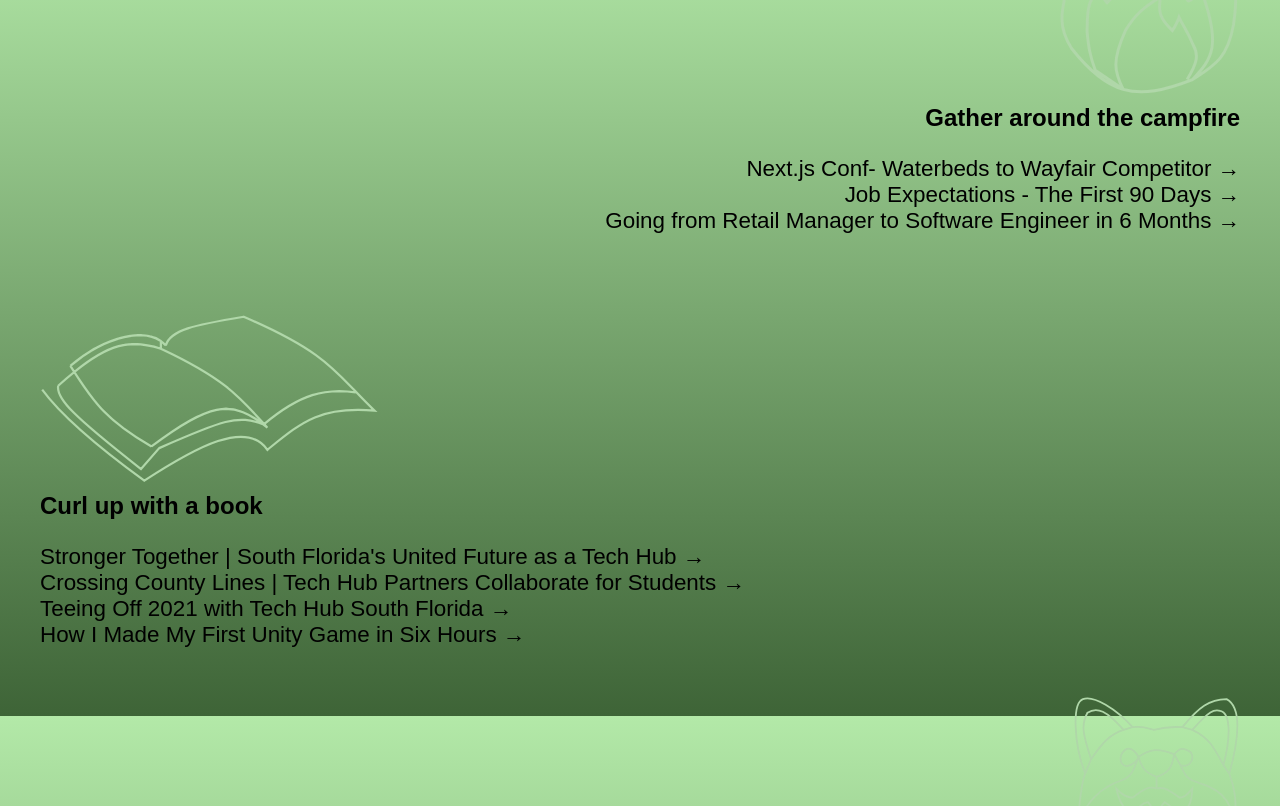
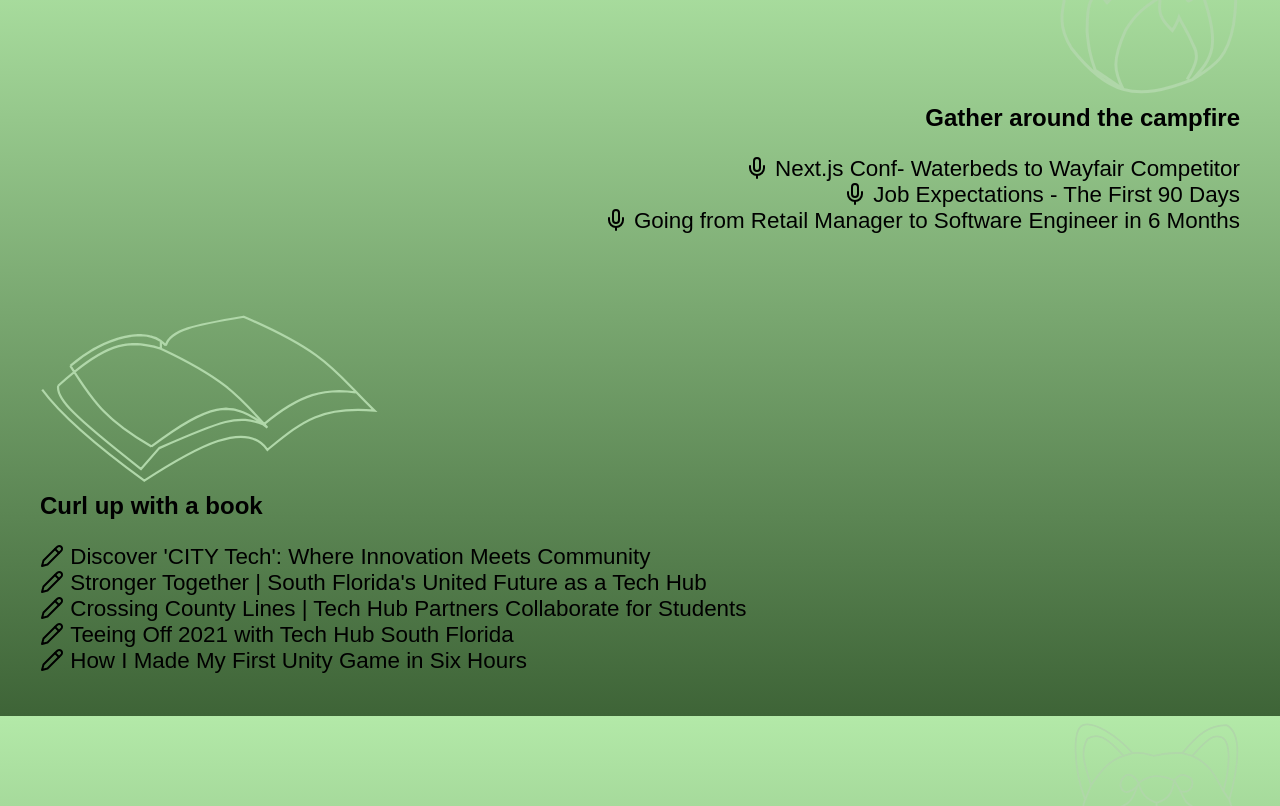
Before and after one commit to RebeccaBakels/rebeccabakels-portfolio, a Next.js app: page / in a window 1280 px wide. Shown: the part 884-1690 px from the top of the page. Built offline with nearby package versions, Linux system fonts and the light colour scheme.

Commit message:
svg to fix another day

```diff
--- a/components/Info.js
+++ b/components/Info.js
@@ -44,7 +44,23 @@ function Info() {
             target="_blank"
             rel="noopener noreferrer"
           >
-            Next.js Conf- Waterbeds to Wayfair Competitor &rarr;
+            <svg
+              xmlns="http://www.w3.org/2000/svg"
+              width="24"
+              height="24"
+              viewBox="0 0 24 24"
+              fill="none"
+              stroke="currentColor"
+              stroke-width="2"
+              stroke-linecap="round"
+              stroke-linejoin="round"
+              class=" h-6 w-6 text-yellow-500 dark:text-yellow-400"
+            >
+              <path d="M12 2a3 3 0 0 0-3 3v7a3 3 0 0 0 6 0V5a3 3 0 0 0-3-3Z"></path>
+              <path d="M19 10v2a7 7 0 0 1-14 0v-2"></path>
+              <line x1="12" x2="12" y1="19" y2="22"></line>
+            </svg>
+            &nbsp;Next.js Conf- Waterbeds to Wayfair Competitor
           </a>
           <a
             className={styles.link_right}
@@ -52,7 +68,23 @@ function Info() {
             target="_blank"
             rel="noopener noreferrer"
           >
-            Job Expectations - The First 90 Days &rarr;
+            <svg
+              xmlns="http://www.w3.org/2000/svg"
+              width="24"
+              height="24"
+              viewBox="0 0 24 24"
+              fill="none"
+              stroke="currentColor"
+              stroke-width="2"
+              stroke-linecap="round"
+              stroke-linejoin="round"
+              class=" h-6 w-6 text-yellow-500 dark:text-yellow-400"
+            >
+              <path d="M12 2a3 3 0 0 0-3 3v7a3 3 0 0 0 6 0V5a3 3 0 0 0-3-3Z"></path>
+              <path d="M19 10v2a7 7 0 0 1-14 0v-2"></path>
+              <line x1="12" x2="12" y1="19" y2="22"></line>
+            </svg>
+            &nbsp;Job Expectations - The First 90 Days
           </a>
           <a
             className={styles.link_right}
@@ -60,7 +92,23 @@ function Info() {
             target="_blank"
             rel="noopener noreferrer"
           >
-            Going from Retail Manager to Software Engineer in 6 Months &rarr;
+            <svg
+              xmlns="http://www.w3.org/2000/svg"
+              width="24"
+              height="24"
+              viewBox="0 0 24 24"
+              fill="none"
+              stroke="currentColor"
+              stroke-width="2"
+              stroke-linecap="round"
+              stroke-linejoin="round"
+              class=" h-6 w-6 text-yellow-500 dark:text-yellow-400"
+            >
+              <path d="M12 2a3 3 0 0 0-3 3v7a3 3 0 0 0 6 0V5a3 3 0 0 0-3-3Z"></path>
+              <path d="M19 10v2a7 7 0 0 1-14 0v-2"></path>
+              <line x1="12" x2="12" y1="19" y2="22"></line>
+            </svg>
+            &nbsp;Going from Retail Manager to Software Engineer in 6 Months
           </a>
         </div>
         <div className={styles.summary_container}>
@@ -78,12 +126,50 @@ function Info() {
           <h2 className={styles.summary}>Curl up with a book</h2>
           <a
             className={styles.link_left}
+            href="https://rebeccabakels.hashnode.dev/discover-city-tech-where-innovation-meets-community"
+            target="_blank"
+            rel="noopener noreferrer"
+          >
+            <svg
+              xmlns="http://www.w3.org/2000/svg"
+              width="24"
+              height="24"
+              viewBox="0 0 24 24"
+              fill="none"
+              stroke="currentColor"
+              stroke-width="2"
+              stroke-linecap="round"
+              stroke-linejoin="round"
+              class=" h-6 w-6 text-yellow-500 dark:text-yellow-400"
+            >
+              <path d="M17 3a2.85 2.83 0 1 1 4 4L7.5 20.5 2 22l1.5-5.5Z"></path>
+              <path d="m15 5 4 4"></path>
+            </svg>
+            &nbsp;Discover 'CITY Tech': Where Innovation Meets Community
+          </a>
+          <a
+            className={styles.link_left}
             href="https://techhubsouthflorida.org/stronger-together/"
             target="_blank"
             rel="noopener noreferrer"
           >
-            Stronger Together | South Florida's United Future as a Tech Hub
-            &rarr;
+            <svg
+              xmlns="http://www.w3.org/2000/svg"
+              width="24"
+              height="24"
+              viewBox="0 0 24 24"
+              fill="none"
+              stroke="currentColor"
+              stroke-width="2"
+              stroke-linecap="round"
+              stroke-linejoin="round"
+              class=" h-6 w-6 text-yellow-500 dark:text-yellow-400"
+            >
+              <path d="M17 3a2.85 2.83 0 1 1 4 4L7.5 20.5 2 22l1.5-5.5Z"></path>
+              <path d="m15 5 4 4"></path>
+            </svg>
+            &nbsp;Stronger Together | South Florida's United Future as a Tech
+            Hub
           </a>
           <a
             className={styles.link_left}
@@ -91,8 +177,23 @@ function Info() {
             target="_blank"
             rel="noopener noreferrer"
           >
-            Crossing County Lines | Tech Hub Partners Collaborate for Students
-            &rarr;
+            <svg
+              xmlns="http://www.w3.org/2000/svg"
+              width="24"
+              height="24"
+              viewBox="0 0 24 24"
+              fill="none"
+              stroke="currentColor"
+              stroke-width="2"
+              stroke-linecap="round"
+              stroke-linejoin="round"
+              class=" h-6 w-6 text-yellow-500 dark:text-yellow-400"
+            >
+              <path d="M17 3a2.85 2.83 0 1 1 4 4L7.5 20.5 2 22l1.5-5.5Z"></path>
+              <path d="m15 5 4 4"></path>
+            </svg>
+            &nbsp;Crossing County Lines | Tech Hub Partners Collaborate for
+            Students
           </a>
           <a
             className={styles.link_left}
@@ -100,7 +201,22 @@ function Info() {
             target="_blank"
             rel="noopener noreferrer"
           >
-            Teeing Off 2021 with Tech Hub South Florida &rarr;
+            <svg
+              xmlns="http://www.w3.org/2000/svg"
+              width="24"
+              height="24"
+              viewBox="0 0 24 24"
+              fill="none"
+              stroke="currentColor"
+              stroke-width="2"
+              stroke-linecap="round"
+              stroke-linejoin="round"
+              class=" h-6 w-6 text-yellow-500 dark:text-yellow-400"
+            >
+              <path d="M17 3a2.85 2.83 0 1 1 4 4L7.5 20.5 2 22l1.5-5.5Z"></path>
+              <path d="m15 5 4 4"></path>
+            </svg>
+            &nbsp;Teeing Off 2021 with Tech Hub South Florida
           </a>
           <a
             className={styles.link_left}
@@ -108,7 +224,22 @@ function Info() {
             target="_blank"
             rel="noopener noreferrer"
           >
-            How I Made My First Unity Game in Six Hours &rarr;
+            <svg
+              xmlns="http://www.w3.org/2000/svg"
+              width="24"
+              height="24"
+              viewBox="0 0 24 24"
+              fill="none"
+              stroke="currentColor"
+              stroke-width="2"
+              stroke-linecap="round"
+              stroke-linejoin="round"
+              class=" h-6 w-6 text-yellow-500 dark:text-yellow-400"
+            >
+              <path d="M17 3a2.85 2.83 0 1 1 4 4L7.5 20.5 2 22l1.5-5.5Z"></path>
+              <path d="m15 5 4 4"></path>
+            </svg>
+            &nbsp;How I Made My First Unity Game in Six Hours
           </a>
         </div>
         <div className={styles.right_container}>
@@ -149,6 +280,14 @@ function Info() {
           >
             Instagram &rarr;
           </a>
+          <a
+            className={styles.link_right}
+            href="https://rebeccabakels.hashnode.dev/"
+            target="_blank"
+            rel="noopener noreferrer"
+          >
+            Hashnode &rarr;
+          </a>
         </div>
       </div>
     </>
```
Also changed, not shown: public/mic.svg (added), public/pencil.svg (added).
